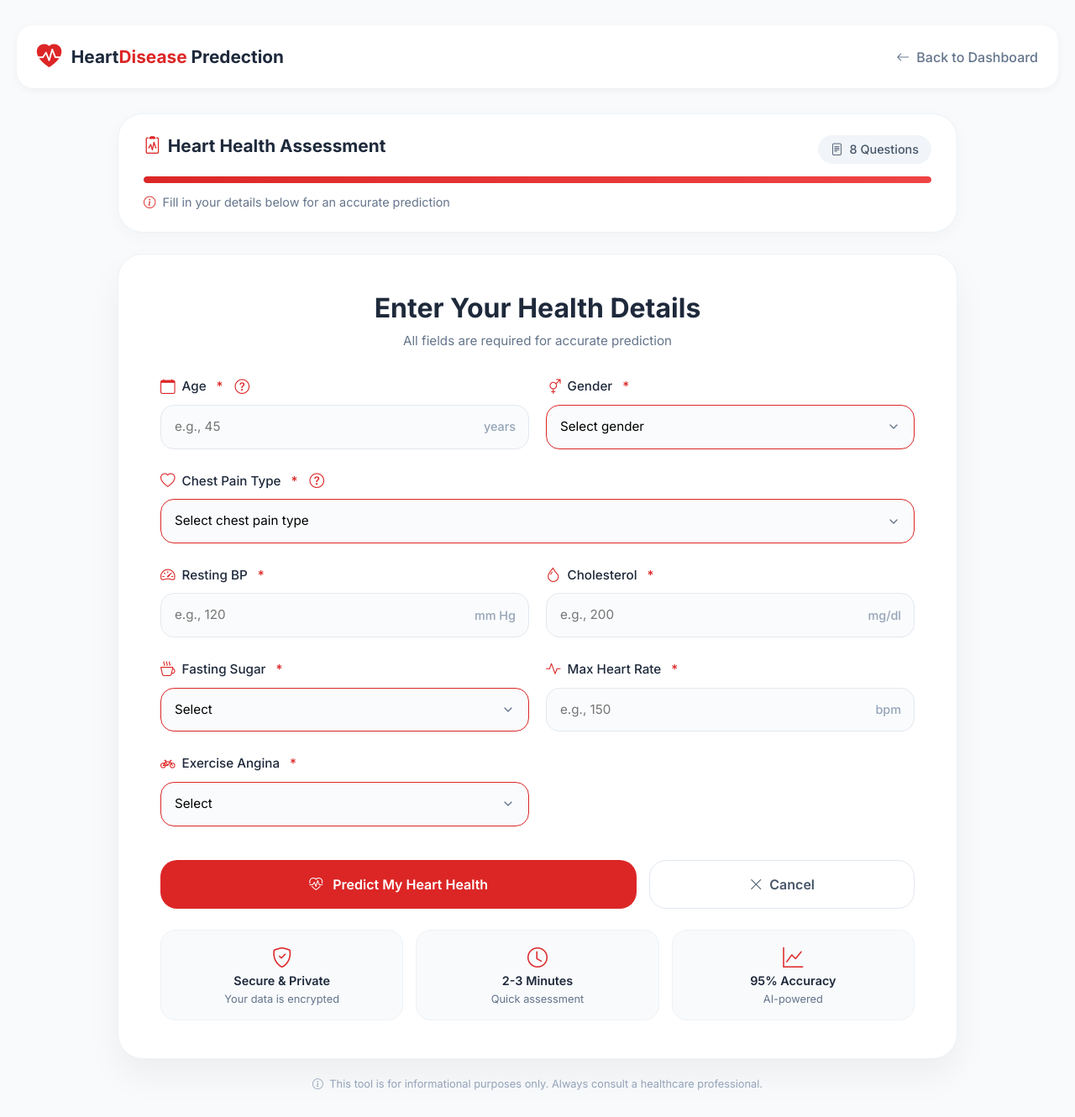
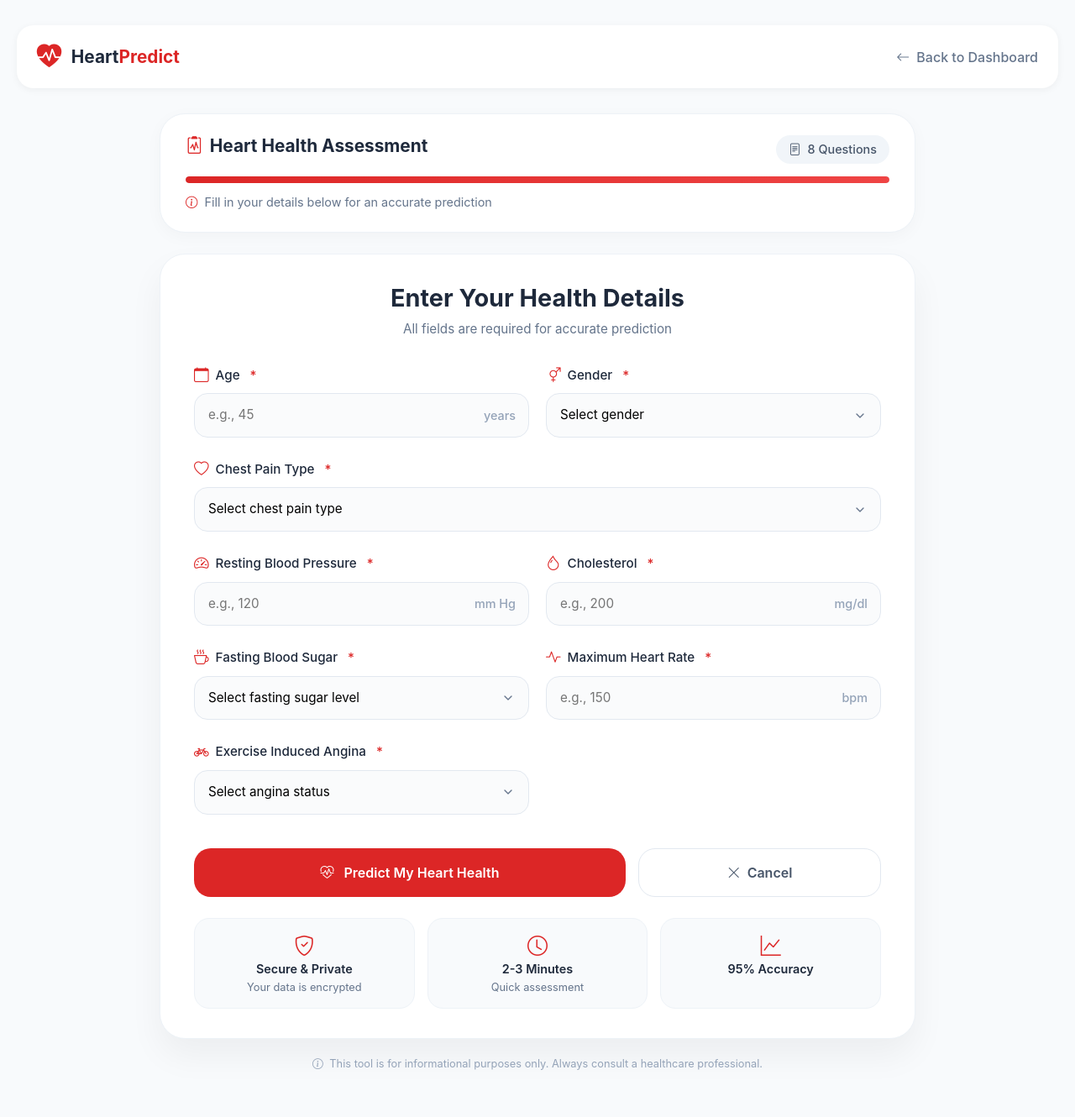
Before and after one commit to KumarPankaj63069/heart-disease-prediction, a Flask app: page /test in a window 1280 px wide. Shown: the whole page at 84% size. After the commit the page ends 1274 px from the top, so only its background shows below. Run offline with Flask 3, Linux system fonts and the light colour scheme; a user stored in the database is signed in; parts of the project's set-up code (start-up, migrations or seed data) failed here and were passed over.

Commit message:
update project

```diff
--- a/templates/index.html
+++ b/templates/index.html
@@ -3,21 +3,18 @@
 <head>
     <meta charset="UTF-8">
     <meta name="viewport" content="width=device-width, initial-scale=1.0">
-    <title>HeartGuard AI - Heart Test</title>
+    <title>HeartPredict - Heart Test</title>
 
     <!-- Bootstrap 5 + Icons -->
     <link href="https://cdn.jsdelivr.net/npm/bootstrap@5.3.0/dist/css/bootstrap.min.css" rel="stylesheet">
     <link rel="stylesheet" href="https://cdn.jsdelivr.net/npm/bootstrap-icons@1.11.0/font/bootstrap-icons.css">
-
-    <!-- Google Fonts -->
-    <link href="https://fonts.googleapis.com/css2?family=Inter:wght@300;400;500;600;700&display=swap" rel="stylesheet">
 
     <style>
         * {
             margin: 0;
             padding: 0;
             box-sizing: border-box;
-            font-family: 'Inter', sans-serif;
+            font-family: -apple-system, BlinkMacSystemFont, 'Segoe UI', Roboto, sans-serif;
         }
 
         body {
@@ -148,10 +145,9 @@
 
         .progress-fill {
             height: 100%;
-            width: 0%;
+            width: 100%;
             background: linear-gradient(90deg, #dc2626, #ef4444);
             border-radius: 10px;
-            transition: width 0.3s ease;
         }
 
         /* Form Card */
@@ -215,6 +211,14 @@
             margin-left: 4px;
         }
 
+        .hint-text {
+            display: block;
+            font-size: 0.75rem;
+            color: #64748b;
+            margin-top: 4px;
+            margin-left: 4px;
+        }
+
         .form-control-custom {
             width: 100%;
             padding: 14px 16px;
@@ -230,10 +234,6 @@
             border-color: #dc2626;
             background: white;
             box-shadow: 0 0 0 3px rgba(220, 38, 38, 0.1);
-        }
-
-        .form-control-custom:hover {
-            border-color: #94a3b8;
         }
 
         select.form-control-custom {
@@ -397,23 +397,6 @@
         }
 
         /* Responsive */
-
-        /* TV Screens (1200px+) */
-        @media (min-width: 1200px) {
-            .test-container {
-                max-width: 1000px;
-            }
-
-            .form-card {
-                padding: 45px 50px;
-            }
-
-            .form-title h2 {
-                font-size: 2rem;
-            }
-        }
-
-        /* Tablet (768px - 991px) */
         @media (max-width: 991px) {
             .form-grid {
                 grid-template-columns: 1fr;
@@ -429,7 +412,6 @@
             }
         }
 
-        /* Mobile (below 768px) */
         @media (max-width: 767px) {
             body {
                 padding: 15px 10px;
@@ -442,10 +424,6 @@
             .navbar-content {
                 flex-direction: column;
                 align-items: flex-start;
-            }
-
-            .progress-section {
-                padding: 20px 15px;
             }
 
             .form-card {
@@ -481,24 +459,13 @@
             }
         }
 
-        /* Small Mobile (below 480px) */
         @media (max-width: 480px) {
             .progress-header {
                 flex-direction: column;
                 align-items: flex-start;
             }
-
-            .form-control-custom {
-                padding: 12px 14px;
-            }
-
-            .tooltip-text {
-                white-space: normal;
-                width: 150px;
-            }
         }
 
-        /* Remove spinners from number inputs */
         input[type=number]::-webkit-inner-spin-button,
         input[type=number]::-webkit-outer-spin-button {
             -webkit-appearance: none;
@@ -506,22 +473,13 @@
         }
 
         input[type=number] {
-        -moz-animation:textfield;
-        }
-
-        /* Validation styles */
-        .form-control-custom:invalid:not(:placeholder-shown) {
-            border-color: #dc2626;
-        }
-
-        .form-control-custom:valid:not(:placeholder-shown) {
-            border-color: #22c55e;
+            -moz-appearance: textfield;
         }
     </style>
 </head>
 <body>
 
-    <!-- Simple Navbar -->
+    <!-- Navbar -->
     <div class="navbar-custom">
         <div class="navbar-content">
             <div class="logo-area">
@@ -529,7 +487,7 @@
                     <i class="bi bi-heart-pulse-fill"></i>
                 </div>
                 <div class="brand-text">
-                    Heart<span>Disease</span> Predection
+                    Heart<span>Predict</span>
                 </div>
             </div>
             <a href="/dashboard" class="back-link">
@@ -554,7 +512,7 @@
                 </span>
             </div>
             <div class="progress-bar-container">
-                <div class="progress-fill" style="width: 100%;"></div>
+                <div class="progress-fill"></div>
             </div>
             <p style="color: #64748b; font-size: 0.9rem; margin-top: 12px; margin-bottom: 0;">
                 <i class="bi bi-info-circle me-1" style="color: #dc2626;"></i>
@@ -578,21 +536,17 @@
                             <i class="bi bi-calendar"></i>
                             Age
                             <span class="required-star">*</span>
-                            <span class="info-tooltip">
-                                <i class="bi bi-question-circle"></i>
-                                <span class="tooltip-text">Your age in years (20-100)</span>
-                            </span>
                         </label>
                         <div class="input-group-custom">
                             <input type="number"
                                    class="form-control-custom"
                                    name="age"
                                    placeholder="e.g., 45"
-                                   min="20"
-                                   max="100"
+
                                    required>
                             <span class="input-suffix">years</span>
                         </div>
+
                     </div>
 
                     <!-- Gender -->
@@ -604,9 +558,11 @@
                         </label>
                         <select class="form-control-custom" name="sex" required>
                             <option value="" disabled selected>Select gender</option>
-                            <option value="1">Male</option>
-                            <option value="0">Female</option>
+                            <option value="0">Female (0)</option>
+                            <option value="1">Male(1) </option>
+
                         </select>
+
                     </div>
 
                     <!-- Chest Pain Type -->
@@ -615,25 +571,22 @@
                             <i class="bi bi-heart"></i>
                             Chest Pain Type
                             <span class="required-star">*</span>
-                            <span class="info-tooltip">
-                                <i class="bi bi-question-circle"></i>
-                                <span class="tooltip-text">Type of chest pain experienced</span>
-                            </span>
                         </label>
                         <select class="form-control-custom" name="cp" required>
                             <option value="" disabled selected>Select chest pain type</option>
-                            <option value="0">Typical Angina (chest pain related to heart)</option>
-                            <option value="1">Atypical Angina (non-cardiac chest pain)</option>
-                            <option value="2">Non-anginal Pain (not related to heart)</option>
-                            <option value="3">Asymptomatic (no chest pain)</option>
+                            <option value="0"> (0) - Typical Angina (chest pain related to heart)</option>
+                            <option value="1"> (1) - Atypical Angina (non-cardiac chest pain)</option>
+                            <option value="2"> (2) - Non-anginal Pain (not related to heart)</option>
+                            <option value="3">(3) - Asymptomatic (no chest pain)</option>
                         </select>
+
                     </div>
 
                     <!-- Blood Pressure -->
                     <div class="form-group">
                         <label class="form-label">
                             <i class="bi bi-speedometer2"></i>
-                            Resting BP
+                            Resting Blood Pressure
                             <span class="required-star">*</span>
                         </label>
                         <div class="input-group-custom">
@@ -641,11 +594,11 @@
                                    class="form-control-custom"
                                    name="trestbps"
                                    placeholder="e.g., 120"
-                                   min="80"
-                                   max="200"
+
                                    required>
                             <span class="input-suffix">mm Hg</span>
                         </div>
+
                     </div>
 
                     <!-- Cholesterol -->
@@ -660,32 +613,34 @@
                                    class="form-control-custom"
                                    name="chol"
                                    placeholder="e.g., 200"
-                                   min="100"
-                                   max="400"
+
                                    required>
                             <span class="input-suffix">mg/dl</span>
                         </div>
+
                     </div>
 
                     <!-- Fasting Blood Sugar -->
                     <div class="form-group">
                         <label class="form-label">
                             <i class="bi bi-cup-hot"></i>
-                            Fasting Sugar
+                            Fasting Blood Sugar
                             <span class="required-star">*</span>
                         </label>
                         <select class="form-control-custom" name="fbs" required>
-                            <option value="" disabled selected>Select</option>
-                            <option value="1">> 120 mg/dl (High)</option>
-                            <option value="0"><= 120 mg/dl (Normal)</option>
+                            <option value="" disabled selected>Select fasting sugar level</option>
+                             <option value="0">0 - No (<= 120 mg/dl) - Normal Sugar</option>
+                            <option value="1">1 - Yes (> 120 mg/dl) - High Sugar</option>
+
                         </select>
+
                     </div>
 
                     <!-- Max Heart Rate -->
                     <div class="form-group">
                         <label class="form-label">
                             <i class="bi bi-activity"></i>
-                            Max Heart Rate
+                            Maximum Heart Rate
                             <span class="required-star">*</span>
                         </label>
                         <div class="input-group-custom">
@@ -693,25 +648,27 @@
                                    class="form-control-custom"
                                    name="thalach"
                                    placeholder="e.g., 150"
-                                   min="60"
-                                   max="220"
+
                                    required>
                             <span class="input-suffix">bpm</span>
                         </div>
+
                     </div>
 
                     <!-- Exercise Angina -->
                     <div class="form-group">
                         <label class="form-label">
                             <i class="bi bi-bicycle"></i>
-                            Exercise Angina
+                            Exercise Induced Angina
                             <span class="required-star">*</span>
                         </label>
                         <select class="form-control-custom" name="exang" required>
-                            <option value="" disabled selected>Select</option>
-                            <option value="1">Yes (chest pain during exercise)</option>
-                            <option value="0">No (no chest pain)</option>
+                            <option value="" disabled selected>Select angina status</option>
+                                    <option value="0">0 - No (no chest pain during exercise)</option>
+                            <option value="1">1 - Yes (chest pain during exercise)</option>
+
                         </select>
+
                     </div>
 
                 </div>
@@ -748,7 +705,7 @@
                         <i class="bi bi-graph-up"></i>
                         <div>
                             <h6>95% Accuracy</h6>
-                            <p>AI-powered</p>
+
                         </div>
                     </div>
                 </div>
@@ -767,9 +724,7 @@
     <!-- Bootstrap JS -->
     <script src="https://cdn.jsdelivr.net/npm/bootstrap@5.3.0/dist/js/bootstrap.bundle.min.js"></script>
 
-    <!-- Form Validation Script -->
     <script>
-        // Form validation
         document.getElementById('testForm').addEventListener('submit', function(e) {
             const inputs = this.querySelectorAll('input[required], select[required]');
             let isValid = true;
@@ -789,16 +744,7 @@
             }
         });
 
-        // Real-time validation styling
         document.querySelectorAll('.form-control-custom').forEach(input => {
-            input.addEventListener('input', function() {
-                if (this.value) {
-                    this.style.borderColor = '#22c55e';
-                } else {
-                    this.style.borderColor = '#e2e8f0';
-                }
-            });
-
             input.addEventListener('blur', function() {
                 if (this.value && this.checkValidity()) {
                     this.style.borderColor = '#22c55e';
@@ -810,7 +756,6 @@
             });
         });
 
-        // Number input validation
         document.querySelectorAll('input[type="number"]').forEach(input => {
             input.addEventListener('change', function() {
                 const min = parseInt(this.min);
@@ -821,12 +766,6 @@
                 if (value > max) this.value = max;
             });
         });
-
-        // Clear form on page load
-        window.onload = function() {
-            // Don't reset the form, but ensure all fields are clean
-            console.log('Test form loaded');
-        };
     </script>
 
 </body>
```
